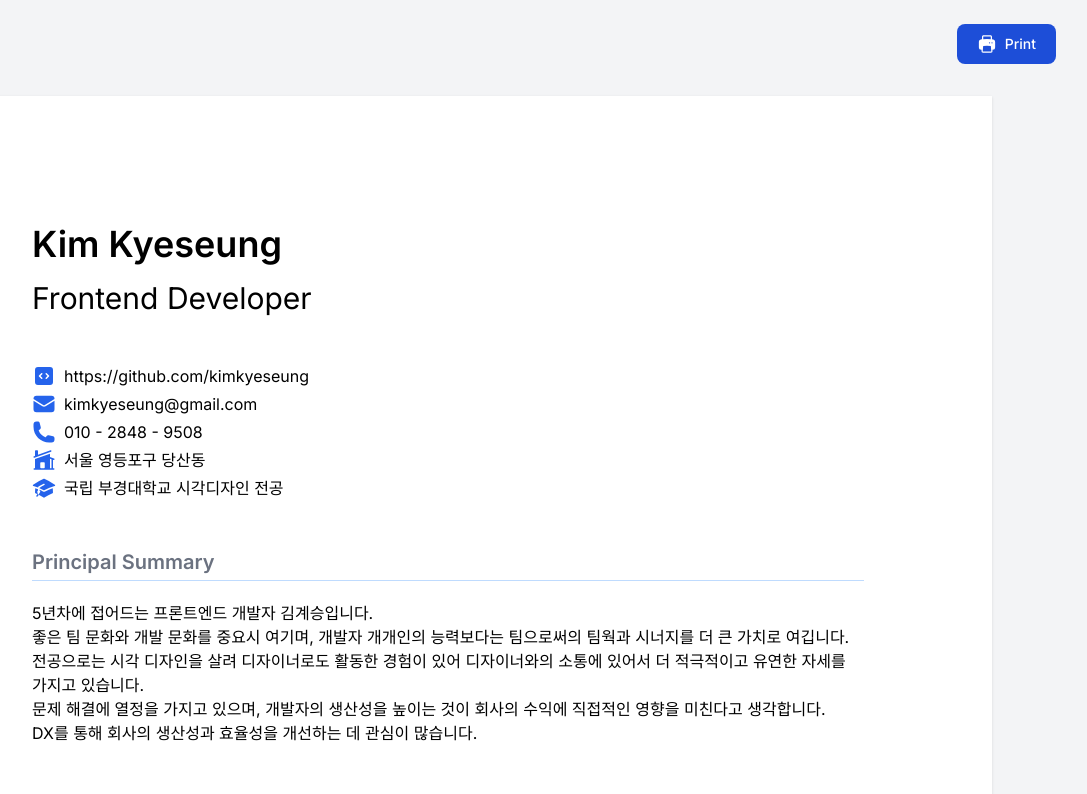
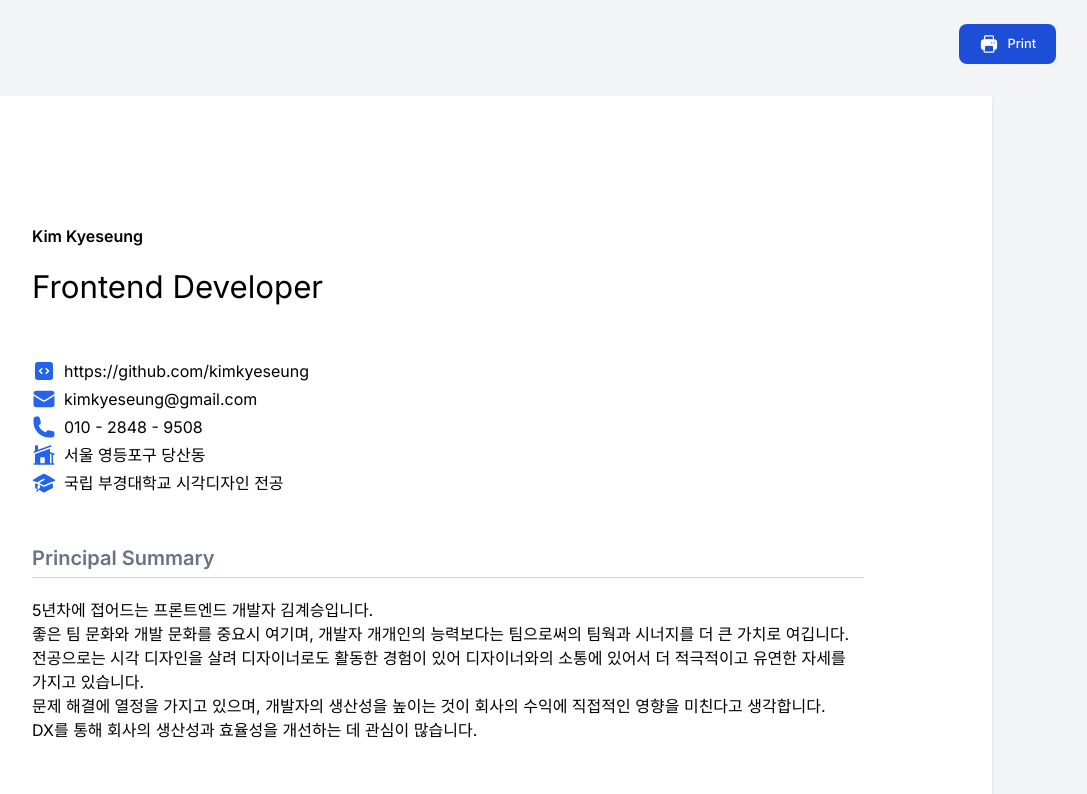
Before and after one commit to kimkyeseung/kimkyeseung-resume, a Next.js app: page / in a window 1280 px wide. Shown: the top 794 px of the page, without its empty margins (192-1279 px from the left). Built offline with nearby package versions, Linux system fonts and the light colour scheme.

Commit message:
🔧 tailwindconfig 폰트 사이즈 정의

```diff
--- a/tailwind.config.ts
+++ b/tailwind.config.ts
@@ -8,6 +8,16 @@ const config: Config = {
     './src/app/**/*.{js,ts,jsx,tsx,mdx}',
   ],
   theme: {
+    fontSize: {
+      sm: '0.8rem',
+      base: '1rem',
+      xl: '1.25rem',
+      '2xl': '1.563rem',
+      '3xl': '1.953rem',
+      title: ['2.441rem', { fontWeight: 600 }],
+      subtitle: '1.953rem',
+      'section-title': ['1.1rem', { fontWeight: 700 }],
+    },
     extend: {
       backgroundImage: {
         'gradient-radial': 'radial-gradient(var(--tw-gradient-stops))',
```
